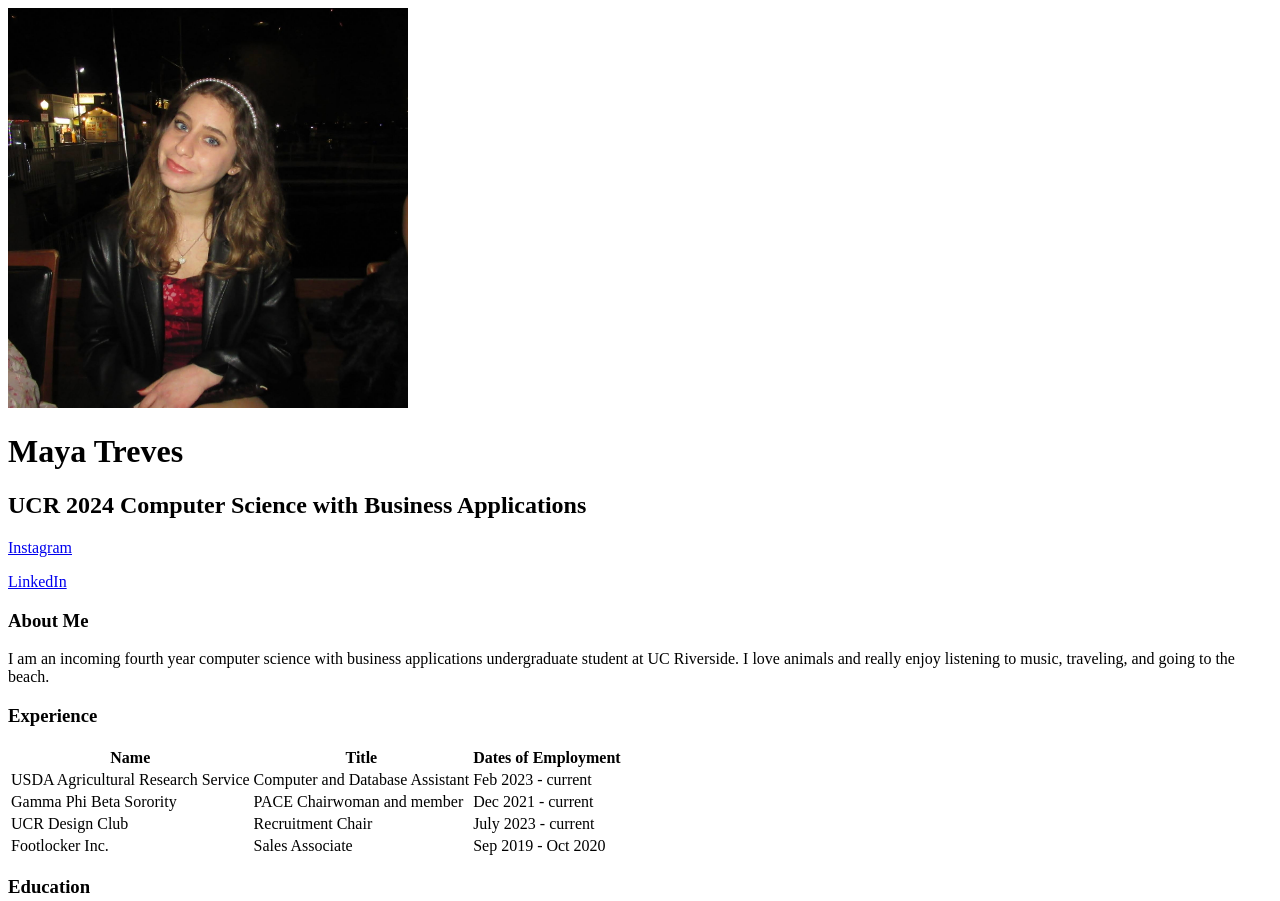
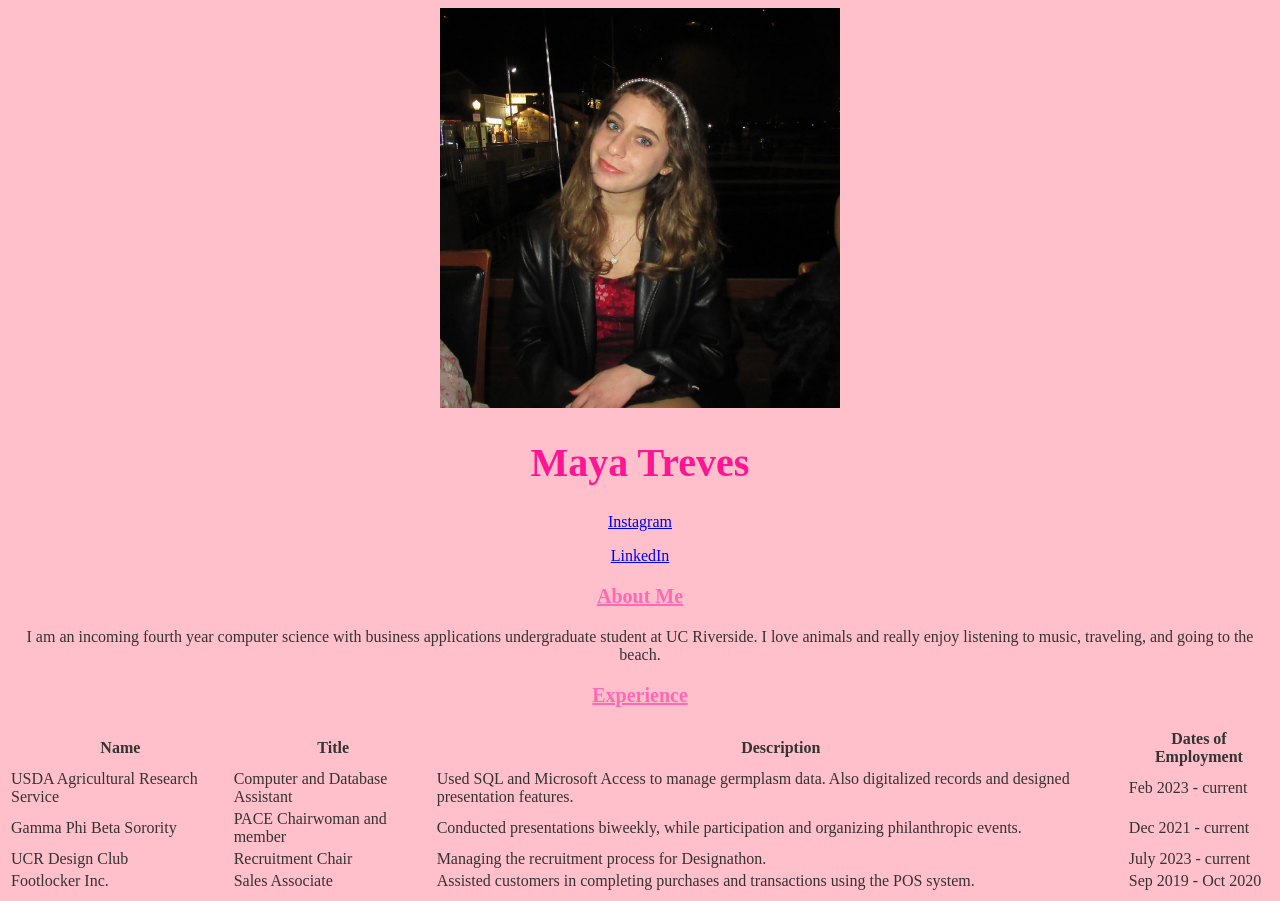
Before and after one commit to mtgym2/mtgym2.github.io, a plain HTML site: page index.html in a window 1280 px wide. Shown: the top 901 px of the page. Drawn offline with Linux system fonts and the light colour scheme.

Commit message:
updating website url

```diff
--- a/index.html
+++ b/index.html
@@ -1,12 +1,42 @@
 <!DOCTYPE html>
 <html>
+<head>
+    <style>
+        body {
+            background-color: pink;
+            font-family: 'Arial Rounded MT';
+            color: #333;
+        }
+
+        h1 {
+            color: deeppink;
+            font-family: Arial 'Blackadder ITC';
+            font-size: 40px;
+        }
+
+        p {
+            text-align: center;
+            /*color: darkmagenta;*/
+        }
+
+        h3 {
+            text-align: center;
+            font-size: 20px;
+            text-decoration: underline;
+            color: hotpink;
+            /*border: 2px solid red;
+            border-radius: 5px;*/
+        }
+    </style>
+</head>
 <body>
 
+    <div style="text-align: center;">
+        <img width="400" height="400" src="images/profilepic.jpg">
+    </div>
 
-    <img src="images/profilepic.jpg" alt="Maya Treves" width="400" height="400">
-
-    <h1>Maya Treves</h1>
-    <h2>UCR 2024 Computer Science with Business Applications</h2>
+    <center><h1>Maya Treves</h1></center>
+    <p style="font-family: Courier New, Courier, monospace">
 
     <p><a href="https://www.instagram.com/mayaatreves/">Instagram</a></p>
     <p><a href="https://www.linkedin.com/in/maya-treves-4731a41b9/">LinkedIn</a></p>
@@ -21,26 +51,31 @@
         <tr>
             <th>Name</th>
             <th>Title</th>
+            <th>Description</th>
             <th>Dates of Employment</th>
         </tr>
         <tr>
             <td>USDA Agricultural Research Service</td>
             <td>Computer and Database Assistant</td>
+            <td>Used SQL and Microsoft Access to manage germplasm data. Also digitalized records and designed presentation features.</td>
             <td>Feb 2023 - current</td>
         </tr>
         <tr>
             <td>Gamma Phi Beta Sorority</td>
             <td>PACE Chairwoman and member</td>
+            <td>Conducted presentations biweekly, while participation and organizing philanthropic events.</td>
             <td>Dec 2021 - current</td>
         </tr>
         <tr>
             <td>UCR Design Club</td>
             <td>Recruitment Chair</td>
+            <td>Managing the recruitment process for Designathon.</td>
             <td>July 2023 - current</td>
         </tr>
         <tr>
             <td>Footlocker Inc.</td>
             <td>Sales Associate </td>
+            <td>Assisted customers in completing purchases and transactions using the POS system.</td>
             <td>Sep 2019 - Oct 2020</td>
         </tr>
     </table>
@@ -89,6 +124,5 @@
         <li> <p><a href="https://github.com/cs100/final-project-ywang978-nmart130-dtowe002-mtrev008">Chess GitHub Respository</a></p> Created an interactive chess game using C++ and UI/UX components.</li>
     </ul>
 
-
 </body>
 </html>
```
